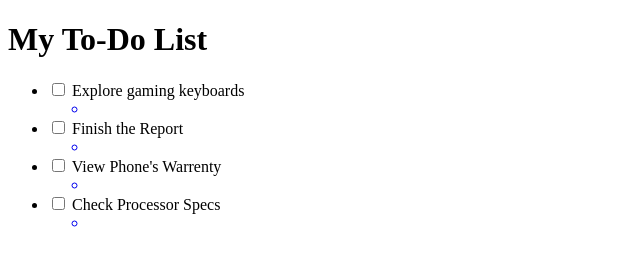
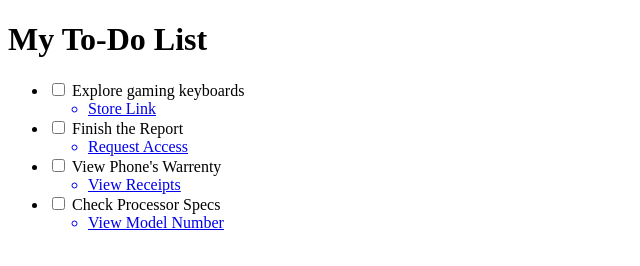
Before and after one commit to yashyadurai/todoListApp_freeCodeCamp, a plain HTML site: page index.html in a window 1280 px wide. Shown: the whole page, without its empty margins (0-640 px from the left). Drawn offline with Linux system fonts and the light colour scheme.

Commit message:
(file:index.html) Added the content for internal links

```diff
--- a/index.html
+++ b/index.html
@@ -16,7 +16,7 @@
                     <label for="task_1">Explore gaming keyboards</label>
                     <ul class="sub-item">
                         <a class="sub-item-link" href="https://www.amazon.in/s?k=gaming+keyboard+mechanical&crid=1WVOU3NQMF9JQ&sprefix=gaming+keyboard+%2Caps%2C461&ref=nb_sb_ss_mvt-t11-ranker_2_16" target="_blank">
-                            <li></li>
+                            <li>Store Link</li>
                         </a>
                     </ul>
                 </li>
@@ -25,7 +25,7 @@
                     <label for="task_1">Finish the Report</label>
                     <ul class="sub-item">
                         <a class="sub-item-link" href="https://docs.google.com/" target="_blank">
-                            <li></li>
+                            <li>Request Access</li>
                         </a>
                     </ul>
                 </li>
@@ -34,7 +34,7 @@
                     <label for="task_1">View Phone's Warrenty</label>
                     <ul class="sub-item">
                         <a class="sub-item-link" href="https://www.samsung.com/" target="_blank">
-                            <li></li>
+                            <li>View Receipts</li>
                         </a>
                     </ul>
                 </li>
@@ -43,7 +43,7 @@
                     <label for="task_1">Check Processor Specs</label>
                     <ul class="sub-item">
                         <a class="sub-item-link" href="https://www.intel.com/content/www/us/en/homepage.html" target="_blank">
-                            <li></li>
+                            <li>View Model Number</li>
                         </a>
                     </ul>
                 </li>
```
